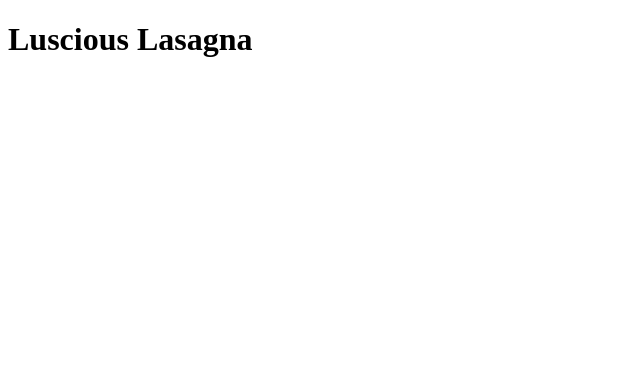
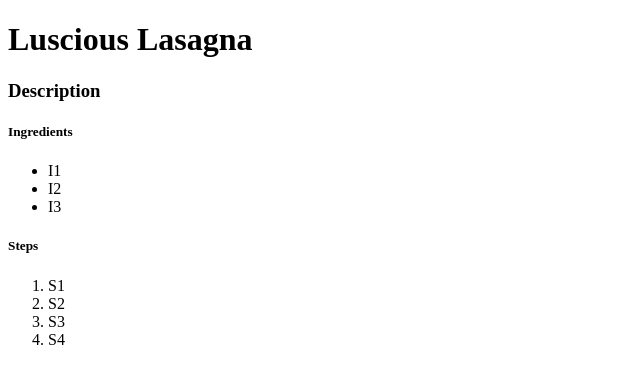
Before and after one commit to spielere1n/odin-recipes, a plain HTML site: page recipes/lasagna.html in a window 1280 px wide. Shown: the whole page, without its empty margins (0-640 px from the left). Drawn offline with Linux system fonts and the light colour scheme.

Commit message:
Added more detail to the lasagna recipe

```diff
--- a/recipes/lasagna.html
+++ b/recipes/lasagna.html
@@ -6,5 +6,19 @@
 
     <body>
         <h1>Luscious Lasagna</h1>
+        <h3>Description</h3>
+        <h5>Ingredients</h5>
+        <ul>
+            <li>I1</li>
+            <li>I2</li>
+            <li>I3</li>
+        </ul>
+        <h5>Steps</h5>
+        <ol>
+            <li>S1</li>
+            <li>S2</li>
+            <li>S3</li>
+            <li>S4</li>
+        </ol>
     </body>
 </html>
```
